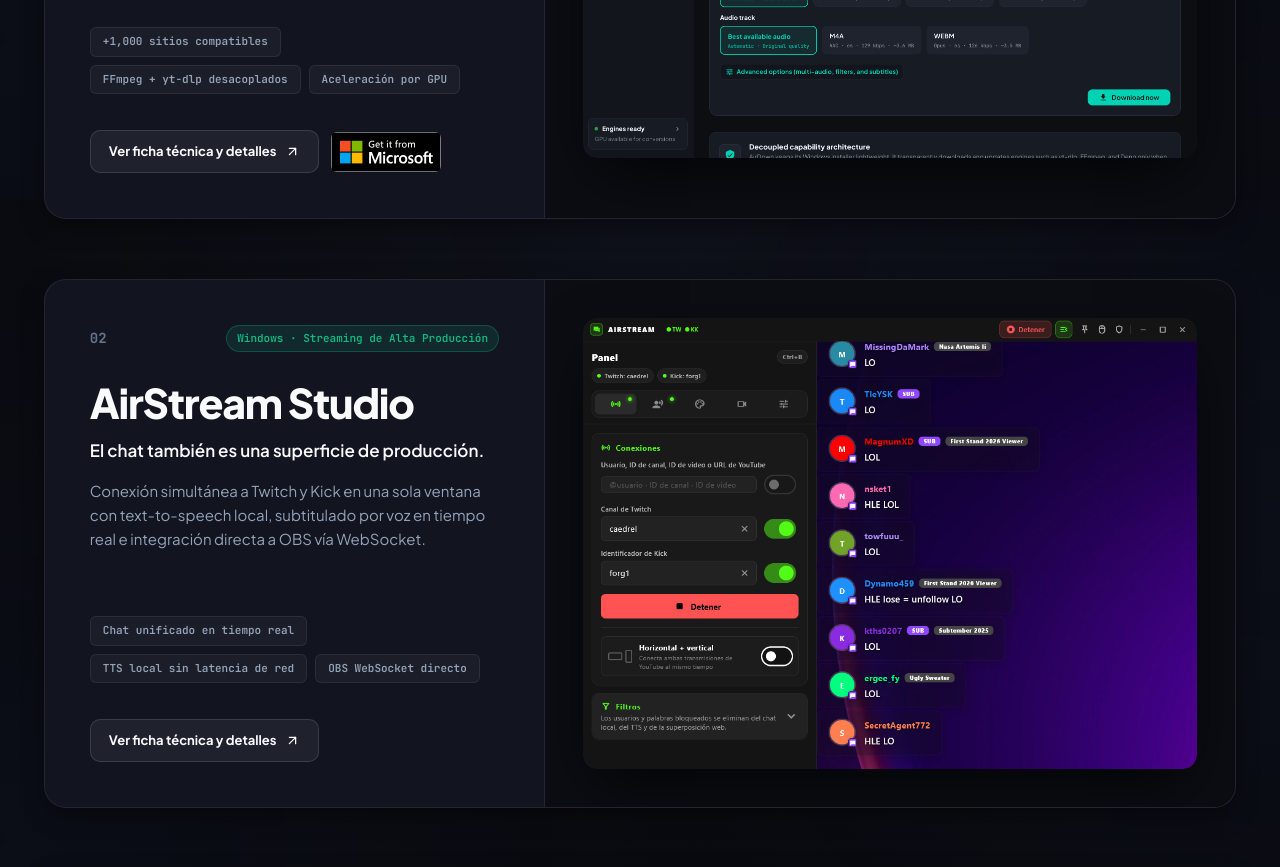
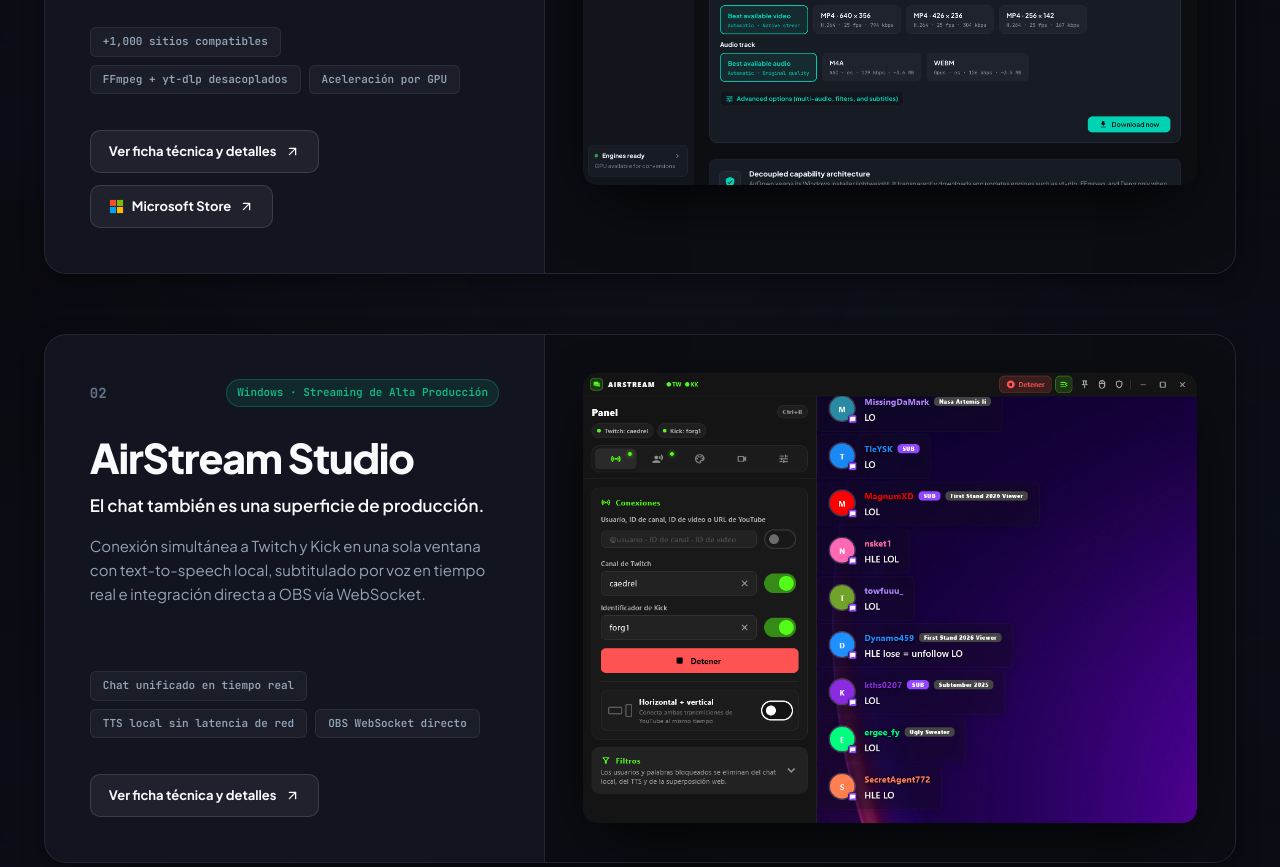
Before and after one commit to DiegPS/diegps-page, a Next.js app: page / in a window 1280 px wide. Shown: the part 2200-3067 px from the top of the page. Built offline with nearby package versions, Linux system fonts and the light colour scheme.

Commit message:
Redesign Microsoft Store button to match native action buttons seamlessly

```diff
--- a/app/globals.css
+++ b/app/globals.css
@@ -679,24 +679,36 @@
   gap: 12px;
 }
 
-.ms-store-badge-card {
+.project-store-btn {
   display: inline-flex;
   align-items: center;
-  border-radius: var(--radius-sm);
-  overflow: hidden;
-  transition: transform 0.2s ease, opacity 0.2s ease;
-  line-height: 0;
+  gap: 8px;
+  font-size: 13px;
+  font-weight: 700;
+  color: var(--text-primary);
+  padding: 10px 18px;
+  background: rgba(255, 255, 255, 0.06);
+  border: 1px solid var(--border-medium);
+  border-radius: var(--radius-md);
+  align-self: flex-start;
+  transition: all 0.2s ease;
 }
 
-.ms-store-badge-card:hover {
+.project-store-btn:hover {
+  background: rgba(255, 255, 255, 0.12);
+  border-color: rgba(255, 255, 255, 0.35);
+  color: var(--text-primary);
   transform: translateY(-2px);
-  opacity: 0.9;
 }
 
-.ms-store-badge-card img {
-  height: 40px;
-  width: auto;
-  display: block;
+.project-store-btn svg.store-arrow {
+  width: 15px;
+  height: 15px;
+  transition: transform 0.2s ease;
+}
+
+.project-store-btn:hover svg.store-arrow {
+  transform: translate(2px, -2px);
 }
 
 .concept-badge {
--- a/app/page.tsx
+++ b/app/page.tsx
@@ -7,6 +7,17 @@
     <svg width="15" height="15" viewBox="0 0 24 24" fill="none" stroke="currentColor" strokeWidth="2" strokeLinecap="round" strokeLinejoin="round">
       <path d="M15 22v-4a4.8 4.8 0 0 0-1-3.5c3 0 6-2 6-5.5.08-1.25-.27-2.48-1-3.5.28-1.15.28-2.35 0-3.5 0 0-1 0-3 1.5-2.64-.5-5.36-.5-8 0C6 2 5 2 5 2c-.3 1.15-.3 2.35 0 3.5A5.403 5.403 0 0 0 4 9c0 3.5 3 5.5 6 5.5-.39.49-.68 1.05-.85 1.65-.17.6-.22 1.23-.15 1.85v4" />
       <path d="M9 18c-4.51 2-5-2-7-2" />
+    </svg>
+  );
+}
+
+function MicrosoftIcon() {
+  return (
+    <svg width="15" height="15" viewBox="0 0 16 16" fill="none" aria-hidden="true" style={{ flexShrink: 0 }}>
+      <rect x="1" y="1" width="6.5" height="6.5" fill="#F25022" />
+      <rect x="8.5" y="1" width="6.5" height="6.5" fill="#7FBA00" />
+      <rect x="1" y="8.5" width="6.5" height="6.5" fill="#00A4EF" />
+      <rect x="8.5" y="8.5" width="6.5" height="6.5" fill="#FFB900" />
     </svg>
   );
 }
@@ -235,19 +246,15 @@
 
                     {project.storeUrl && (
                       <a
-                        className="ms-store-badge-card"
+                        className="project-store-btn"
                         href={project.storeUrl}
                         target="_blank"
                         rel="noopener noreferrer"
-                        aria-label={`Descargar ${project.name} en Microsoft Store`}
+                        aria-label={`Obtener ${project.name} en Microsoft Store`}
                       >
-                        <Image
-                          src="/assets/microsoft-store-badge.svg"
-                          alt="Disponible en Microsoft Store"
-                          width={140}
-                          height={50}
-                          unoptimized
-                        />
+                        <MicrosoftIcon />
+                        <span>Microsoft Store</span>
+                        <ArrowUpRight className="store-arrow" />
                       </a>
                     )}
                   </div>
```
Also changed, not shown: app/airdown/page.tsx (+20 -18 lines), app/gachy/page.tsx (+13 -1 lines), app/godsense/page.tsx (+13 -1 lines), app/product.css (+23 -24 lines).
